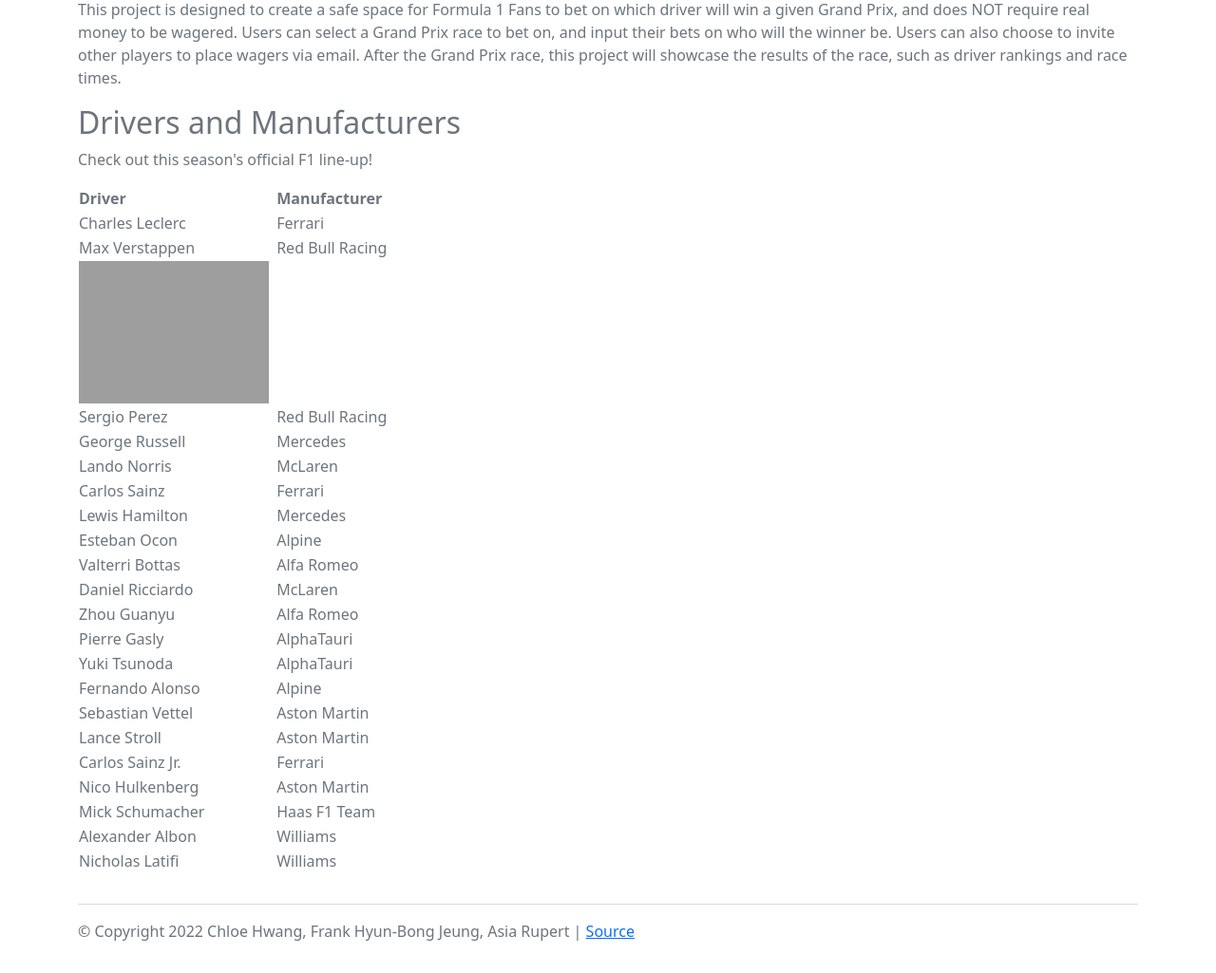
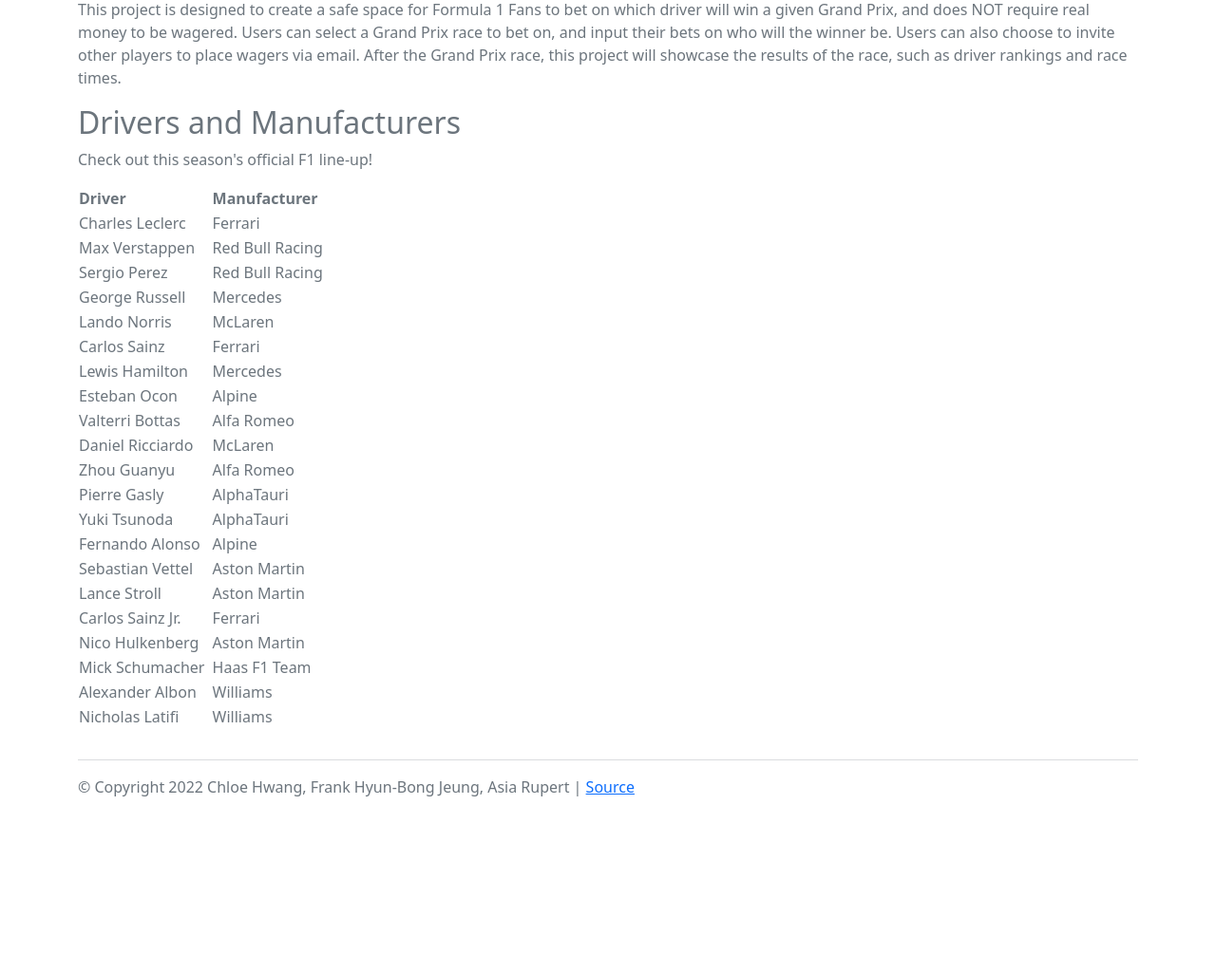
Before and after one commit to chloe-hwang/F1fever, a Flask app: page /about in a window 1280 px wide. Shown: the part 146-1171 px from the top of the page at 95% size. After the commit the page ends 985 px from the top, so only its background shows below. Run offline with Flask 2, Linux system fonts and the light colour scheme; grey boxes are pictures that could not be loaded.

Commit message:
Update about.html

```diff
--- a/web_app/templates/about.html
+++ b/web_app/templates/about.html
@@ -25,9 +25,6 @@
             <td>Max Verstappen</td>
             <th>&nbsp</th>
             <td>Red Bull Racing</td>
-        <tr>
-            <td><img src="https://www.formula1.com/content/fom-website/en/drivers/max-verstappen/_jcr_content/image.img.640.medium.jpg/1646819045507.jpg" alt="Max Verstappen - F1 Driver for Red Bull Racing" width="200"></td>
-        </tr>
         </tr>
             <td>Sergio Perez</td>
             <th>&nbsp</th>
```
